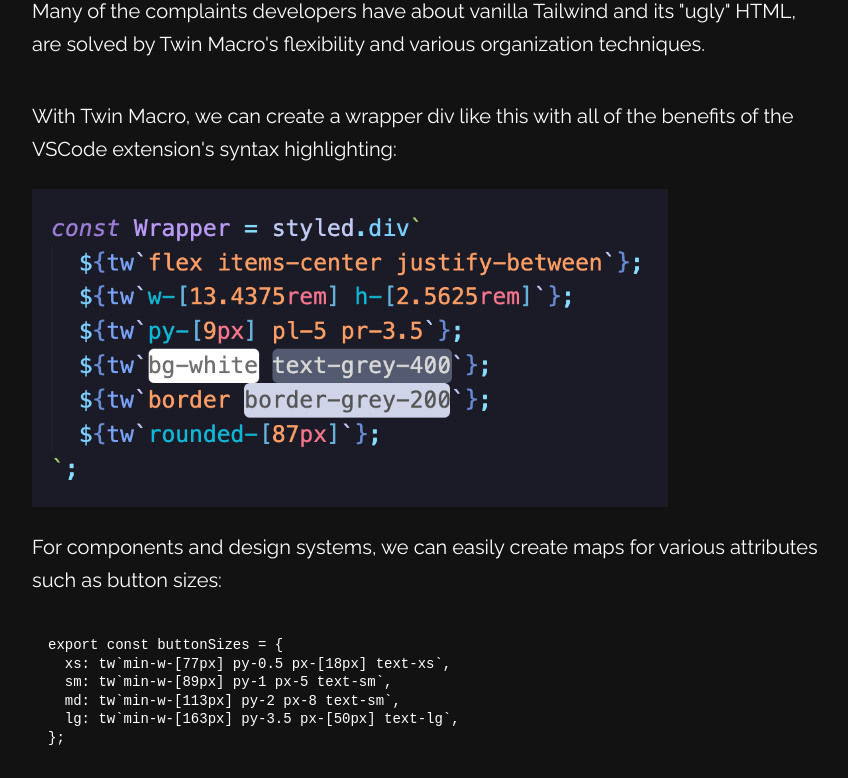
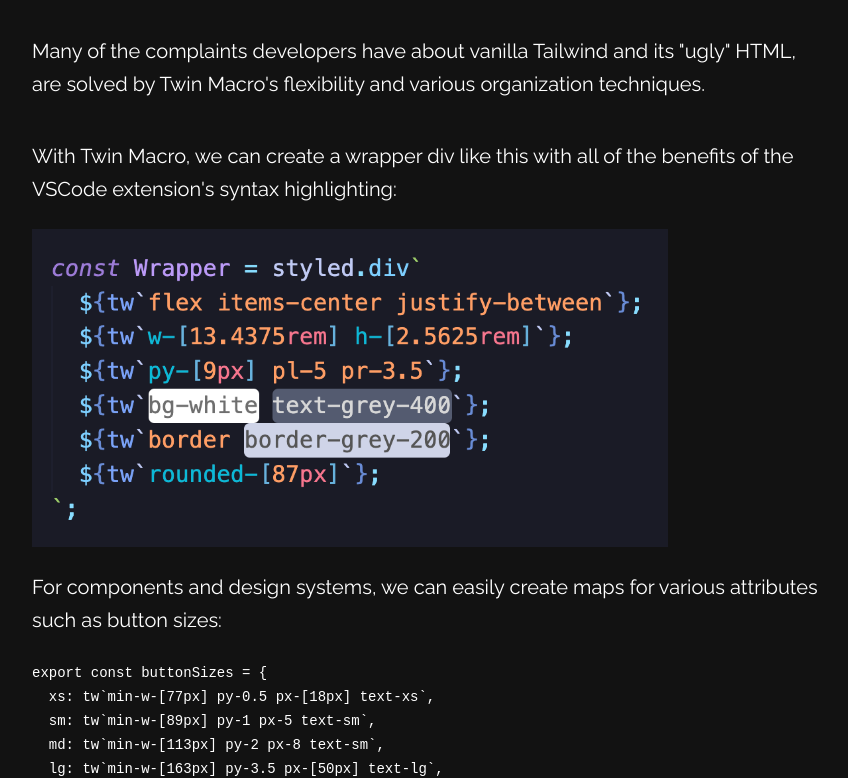
Before and after one commit to agrattan0820/portfolio-site, a Next.js app: page /blog/post/falling-out-of-love-with-twin-macro in a window 1280 px wide. Shown: the part 810-1588 px from the top of the page, without its empty margins (128-976 px from the left). Built offline with nearby package versions, Linux system fonts and the light colour scheme.

Commit message:
feat: working horizontal scroll for code blocks

```diff
--- a/mdx-components.tsx
+++ b/mdx-components.tsx
@@ -2,6 +2,7 @@ import Image, { ImageProps } from "next/image";
 import type { MDXComponents } from "mdx/types";
 
 import commonStyles from "./styles/common.module.scss";
+import postStyles from "./styles/post.module.scss";
 
 export function useMDXComponents(components: MDXComponents): MDXComponents {
   return {
@@ -15,5 +16,10 @@ export function useMDXComponents(components: MDXComponents): MDXComponents {
       <Image {...(props as ImageProps)} alt={props.alt ?? ""} />
     ),
     img: (props) => <Image {...(props as ImageProps)} alt={props.alt ?? ""} />,
+    figure: ({ children, ...props }) => (
+      <div className={postStyles.codeContainer}>
+        <figure {...props}>{children}</figure>
+      </div>
+    ),
   };
 }
--- a/styles/_reset.scss
+++ b/styles/_reset.scss
@@ -127,3 +127,71 @@ table {
   border-collapse: collapse;
   border-spacing: 0;
 }
+
+/*
+  Josh W Comeau's CSS Reset
+  https://www.joshwcomeau.com/css/custom-css-reset/
+*/
+
+/*
+  1. Use a more-intuitive box-sizing model.
+*/
+*,
+*::before,
+*::after {
+  box-sizing: border-box;
+}
+/*
+  2. Remove default margin
+*/
+* {
+  margin: 0;
+}
+/*
+  Typographic tweaks!
+  3. Add accessible line-height
+  4. Improve text rendering
+*/
+body {
+  line-height: 1.5;
+  -webkit-font-smoothing: antialiased;
+}
+/*
+  5. Improve media defaults
+*/
+img,
+picture,
+video,
+canvas,
+svg {
+  display: block;
+  max-width: 100%;
+}
+/*
+  6. Remove built-in form typography styles
+*/
+input,
+button,
+textarea,
+select {
+  font: inherit;
+}
+/*
+  7. Avoid text overflows
+*/
+p,
+h1,
+h2,
+h3,
+h4,
+h5,
+h6 {
+  overflow-wrap: break-word;
+}
+/*
+  8. Create a root stacking context
+*/
+#root,
+#__next {
+  isolation: isolate;
+}
--- a/styles/global.scss
+++ b/styles/global.scss
@@ -1,4 +1,11 @@
 @import "./reset";
+
+body,
+html {
+  padding: 0;
+  margin: 0;
+  box-sizing: border-box;
+}
 
 body {
   background: #121212;
--- a/styles/post.module.scss
+++ b/styles/post.module.scss
@@ -67,13 +67,7 @@
       }
 
       pre {
-        max-width: 65ch;
-        overflow-x: auto;
-        width: 100%;
-        border-radius: 8px;
-        padding: 1rem;
         code {
-          overflow-x: auto;
           font-family: monospace;
           font-size: 0.75rem;
           line-height: 1.25;
@@ -85,3 +79,12 @@
     }
   }
 }
+
+.codeContainer {
+  background-color: rgb(40, 44, 52);
+  overflow-x: auto;
+  border-radius: 8px;
+  padding: 1rem;
+  max-width: 65ch;
+  width: 100%;
+}
```
